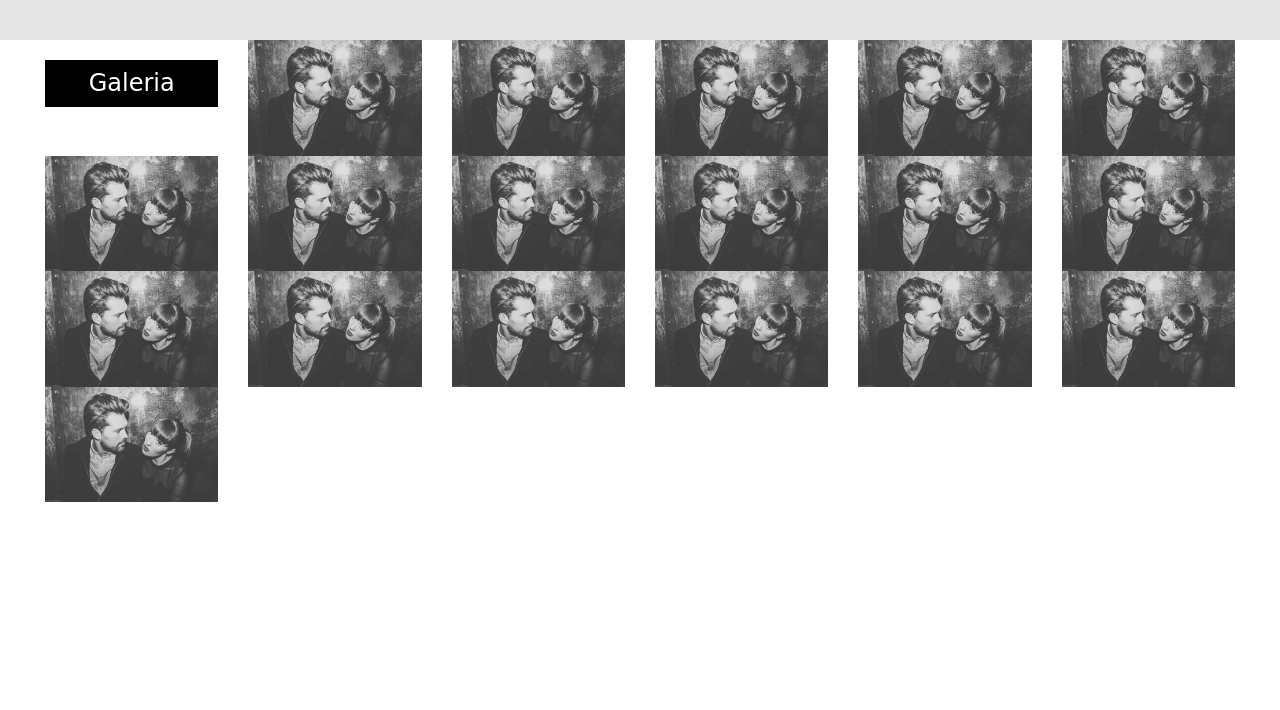
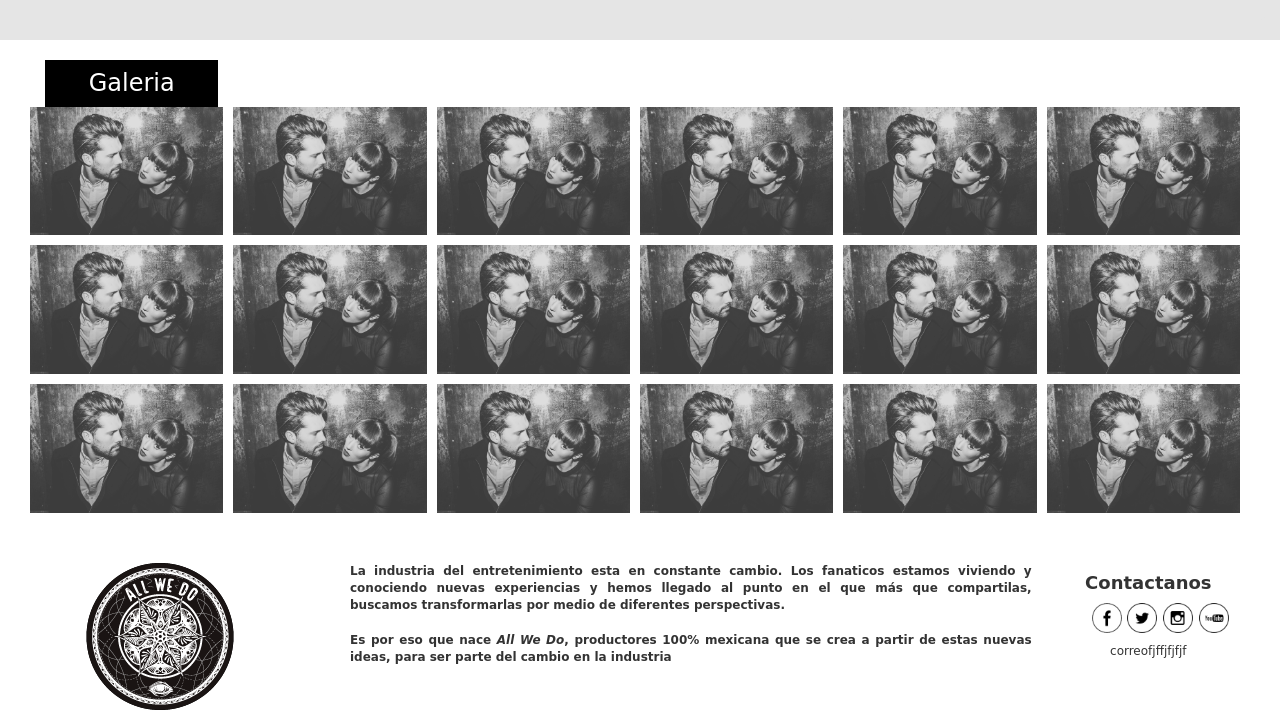
Before and after one commit to salomonmac/AllWeDo, a plain HTML site: page index.html in a window 1280 px wide. Shown: the part 1788-2498 px from the top of the page. Before the commit the page ends 2290 px from the top, so only its background shows below. Drawn offline with Linux system fonts and the light colour scheme; a web font is replaced by a local one.

Commit message:
terminado solo falta movil

```diff
--- a/css/grid.css
+++ b/css/grid.css
@@ -23,3 +23,28 @@ margin-right: 50px;
      font-size: 13px;
 }
 }
+@media screen and (min-width: 768px) and (max-width: 1023px) {
+     footer p{
+     font-size: 10px;
+}
+}
+@media screen and (min-width: 1024px) and (max-width: 1439px) {
+     footer p{
+     font-size: 12px;
+}
+}
+@media (min-width: 1440px) {
+ footer p{
+font-size: 16px;
+}
+}
+@media (min-width: 1440px) {
+ footer .loggg img{
+    padding-left: 30%;
+}
+}
+@media screen and (min-width: 1024px) and (max-width: 1439px) {
+    footer .loggg img{
+    padding-left: 15%;
+}
+}
--- a/css/style.css
+++ b/css/style.css
@@ -73,3 +73,21 @@ ul li {
     background-color: #e5e5e5;
 
 }
+
+
+.contorno3 .col-md-2{
+        padding-left: 0px;
+    padding-right: 10px;
+    padding-bottom: 10px;
+}
+.contorno3 .col-sm-2{
+        padding-left: 15px;
+    padding-right: 0px;
+    padding-bottom: 5px;
+}
+footer h4{
+   text-align: center;
+}
+footer  ul li img{
+    width: 30px;
+}
--- a/index.html
+++ b/index.html
@@ -95,8 +95,8 @@
 
         <!--Seccion de redes sociales-->
         <div class="container">
-            <div class="col-sm-4 linea"></div>
-            <div class="col-sm-4">
+            <div class="col-xs-2 col-sm-3 col-md-3 col-lg-4 linea"></div>
+            <div class="col-xs-8 col-sm-6 col-md-6 col-lg-4 ">
                 <ul class="redes-sociales">
                    <li><a href="https://www.facebook.com/AllWeDoAWD/"><img src="img/Facebook.png" alt=""></a></li>
                    <li><a href="https://twitter.com/AllWeDoMx"><img src="img/Twitter.png" alt=""></a></li>
@@ -104,20 +104,20 @@
                    <li><a href="https://www.youtube.com/channel/UC7hw7CKHO-rNkDIty1C06cw"><img src="img/YouTube.png" alt=""></a></li>
                 </ul>
             </div>
-            <div class="col-sm-4 linea"></div>
+            <div class="col-xs-2 col-sm-3 col-md-3 col-lg-4 linea"></div>
         </div>
         <br><br>
 
         <!--Seccion de Artistas Visuales-->
         <div class="container-fluid">
             <div class="col-xs-12">
-               <div class="col-xs-5">
+               <div class="col-xs-1 col-sm-4 col-md-4 col-lg-5">
 
                </div>
-               <div class="col-xs-2">
+               <div class="col-xs-10 col-sm-4 col-md-4 col-lg-2">
                    <h4 class="artistas">Artistas Visuales</h4>
                </div>
-               <div class="col-xs-5">
+               <div class="col-xs-1 col-sm-4 col-md-4 col-lg-5">
 
                </div>
 
@@ -149,13 +149,13 @@
        <!--Ultimas Noticias-->
        <div class="container-fluid">
             <div class="col-xs-12">
-               <div class="col-xs-5">
+               <div class="col-xs-1 col-sm-4 col-md-4 col-lg-5">
 
                </div>
-               <div class="col-xs-2">
+               <div class="col-xs-10 col-sm-4 col-md-4 col-lg-2">
                    <h4 class="artistas">Ultimas Noticias</h4>
                </div>
-               <div class="col-xs-5">
+               <div class="col-xs-1 col-sm-4 col-md-4 col-lg-5">
 
                </div>
 
@@ -200,34 +200,60 @@
         </div>
        <!--Seccion de las galerias-->
        <div class="container-fluid">
-          <div class="col-sm-12">
-              <div class="col-md-2 col-sm-3 col-xs-3">
+          <div class="col-xs-12">
+              <div class="col-md-2 col-sm-3 col-xs-8">
                   <h3 class="artistas">Galeria</h3>
               </div>
-              <div class="col-xs-2"><img src="img/galeria.jpg" alt="" class="img img-responsive"></div>
-              <div class="col-xs-2"><img src="img/galeria.jpg" alt="" class="img img-responsive"></div>
-              <div class="col-xs-2"><img src="img/galeria.jpg" alt="" class="img img-responsive"></div>
-              <div class="col-xs-2"><img src="img/galeria.jpg" alt="" class="img img-responsive"></div>
-              <div class="col-xs-2"><img src="img/galeria.jpg" alt="" class="img img-responsive"></div>
-              <div class="col-xs-2"><img src="img/galeria.jpg" alt="" class="img img-responsive"></div>
-              <div class="col-xs-2"><img src="img/galeria.jpg" alt="" class="img img-responsive"></div>
-              <div class="col-xs-2"><img src="img/galeria.jpg" alt="" class="img img-responsive"></div>
-              <div class="col-xs-2"><img src="img/galeria.jpg" alt="" class="img img-responsive"></div>
-              <div class="col-xs-2"><img src="img/galeria.jpg" alt="" class="img img-responsive"></div>
-              <div class="col-xs-2"><img src="img/galeria.jpg" alt="" class="img img-responsive"></div>
-              <div class="col-xs-2"><img src="img/galeria.jpg" alt="" class="img img-responsive"></div>
-              <div class="col-xs-2"><img src="img/galeria.jpg" alt="" class="img img-responsive"></div>
-              <div class="col-xs-2"><img src="img/galeria.jpg" alt="" class="img img-responsive"></div>
-              <div class="col-xs-2"><img src="img/galeria.jpg" alt="" class="img img-responsive"></div>
-              <div class="col-xs-2"><img src="img/galeria.jpg" alt="" class="img img-responsive"></div>
-              <div class="col-xs-2"><img src="img/galeria.jpg" alt="" class="img img-responsive"></div>
-              <div class="col-xs-2"><img src="img/galeria.jpg" alt="" class="img img-responsive"></div>
+          </div>
+          <div class="col-xs-12 col-md-12 contorno3">
+              <div class="col-xs-3 col-md-2 col-sm-3"><img src="img/galeria.jpg" alt="" class="img img-responsive"></div>
+              <div class="col-xs-3 col-md-2 col-sm-3"><img src="img/galeria.jpg" alt="" class="img img-responsive"></div>
+              <div class="col-xs-3 col-md-2 col-sm-3"><img src="img/galeria.jpg" alt="" class="img img-responsive"></div>
+              <div class="col-xs-3 col-md-2 col-sm-3"><img src="img/galeria.jpg" alt="" class="img img-responsive"></div>
+              <div class="col-xs-3 col-md-2 col-sm-3"><img src="img/galeria.jpg" alt="" class="img img-responsive"></div>
+              <div class="col-xs-3 col-md-2 col-sm-3"><img src="img/galeria.jpg" alt="" class="img img-responsive"></div>
+              <div class="col-xs-3 col-md-2 col-sm-3"><img src="img/galeria.jpg" alt="" class="img img-responsive"></div>
+              <div class="col-xs-3 col-md-2 col-sm-3"><img src="img/galeria.jpg" alt="" class="img img-responsive"></div>
+              <div class="col-xs-3 col-md-2 col-sm-3"><img src="img/galeria.jpg" alt="" class="img img-responsive"></div>
+              <div class="col-xs-3 col-md-2 col-sm-3"><img src="img/galeria.jpg" alt="" class="img img-responsive"></div>
+              <div class="col-xs-3 col-md-2 col-sm-3"><img src="img/galeria.jpg" alt="" class="img img-responsive"></div>
+              <div class="col-xs-3 col-md-2 col-sm-3"><img src="img/galeria.jpg" alt="" class="img img-responsive"></div>
+              <div class="col-xs-3 col-md-2 col-sm-3"><img src="img/galeria.jpg" alt="" class="img img-responsive"></div>
+              <div class="col-xs-3 col-md-2 col-sm-3"><img src="img/galeria.jpg" alt="" class="img img-responsive"></div>
+              <div class="col-xs-3 col-md-2 col-sm-3"><img src="img/galeria.jpg" alt="" class="img img-responsive"></div>
+              <div class="col-xs-3 col-md-2 col-sm-3"><img src="img/galeria.jpg" alt="" class="img img-responsive"></div>
+              <div class="col-xs-3 col-md-2 col-sm-3"><img src="img/galeria.jpg" alt="" class="img img-responsive"></div>
+              <div class="col-xs-3 col-md-2 col-sm-3"><img src="img/galeria.jpg" alt="" class="img img-responsive"></div>
           </div>
        </div>
     </section>
+    <br>
+    <br>
     <footer class="container-fluid">
+        <div class="col-sm-12">
+            <div class="col-sm-3 col-lg-3 loggg">
+                <img src="img/allwedo.png" alt="img img-responsive move">
+            </div>
+            <div class="col-sm-5 col-lg-7">
+                <p class="text-justify"><strong>La industria del entretenimiento esta en constante cambio. Los fanaticos estamos viviendo y conociendo nuevas experiencias y hemos llegado al punto en el que más que compartilas, buscamos transformarlas por medio de diferentes perspectivas. <br><br>Es por eso que nace <em>All We Do</em>, productores 100% mexicana que se crea a partir de estas nuevas ideas, para ser parte del cambio en la industria</strong></p>
+            </div>
+            <div class="col-sm-3 col-lg-2">
+                <h4><strong>Contactanos</strong></h4>
+                <ul class="col-sm-12">
+                   <li class="col-sm-3"><a href="https://www.facebook.com/AllWeDoAWD/"><img src="img/Facebook.png" alt="" class=""></a></li>
+                   <li class="col-sm-3"><a href="https://twitter.com/AllWeDoMx"><img src="img/Twitter.png" alt="" class=""></a></li>
+                   <li class="col-sm-3"><a href="https://www.instagram.com/allwedomx/"><img src="img/Instagram.png" alt="" class=""></a></li>
+                   <li class="col-sm-3"><a href="https://www.youtube.com/channel/UC7hw7CKHO-rNkDIty1C06cw"><img src="img/YouTube.png" alt="" class=""></a></li>
+                </ul>
+                <p class="text-center">correofjffjfjfjf</p>
 
+            </div>
+        </div>
     </footer>
+
+    <div class="footer-2 container-fluid">
+
+    </div>
 	<script src="js/jquery.js"></script>
 	<script src="js/bootstrap.min.js"></script>
 </body>
```
